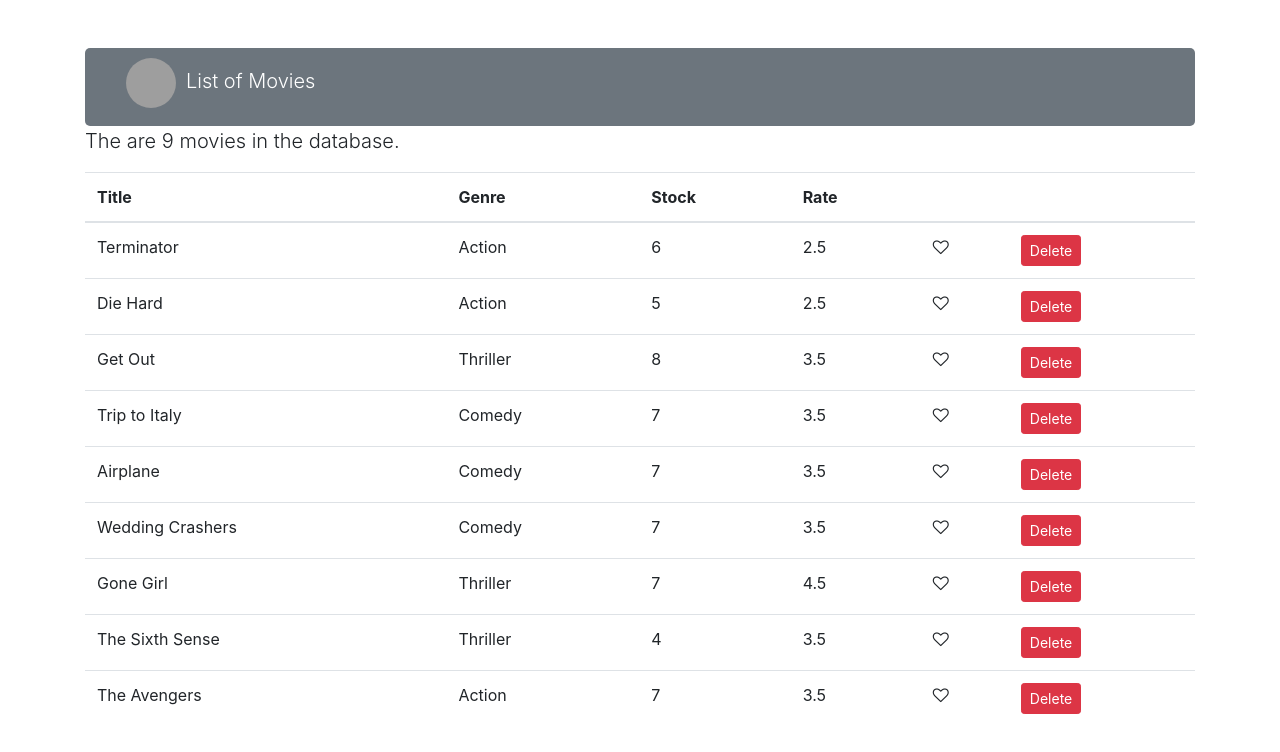
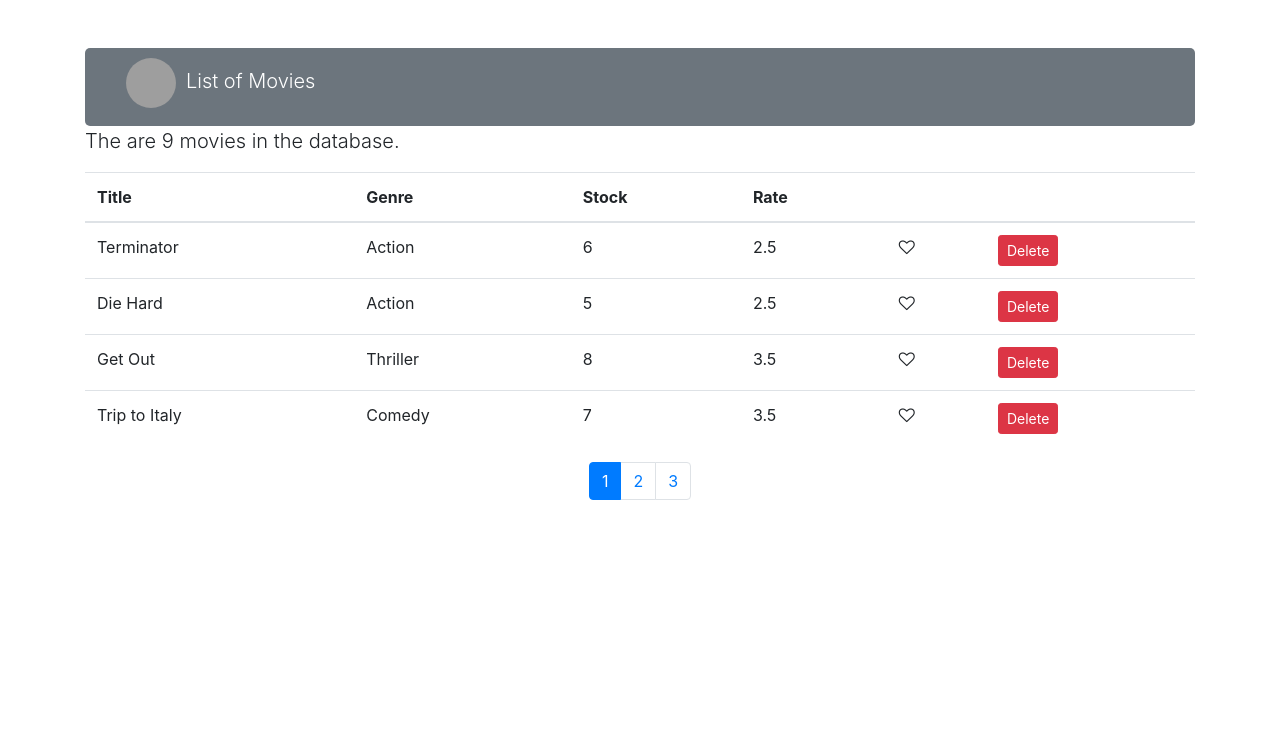
Before and after one commit to DPT-soliton/VidlyApp, a React (Create React App) app: page / in a window 1280 px wide. Shown: the top 752 px of the page. Built offline with nearby package versions, Linux system fonts and the light colour scheme; grey boxes are pictures that could not be loaded.

Commit message:
add pagination

```diff
--- a/package.json
+++ b/package.json
@@ -8,6 +8,7 @@
     "@testing-library/user-event": "^12.8.3",
     "bootstrap": "^4.6.0",
     "font-awesome": "^4.7.0",
+    "lodash": "^4.17.21",
     "react": "^17.0.2",
     "react-dom": "^17.0.2",
     "react-scripts": "4.0.3",
--- /dev/null
+++ b/src/components/common/pagination.jsx
@@ -0,0 +1,65 @@
+import React from "react";
+import _ from "lodash";
+
+const Pagination = (props) => {
+  const { items_count, page_size, onPageChange, current_page } = props;
+  console.log(current_page);
+  const page_count = Math.ceil(items_count / page_size);
+  /**[1...pagesCount] */
+
+  if (page_count === 1) return null;
+  const pages = _.range(1, page_count + 1);
+  return (
+    <nav aria-label="Page navigation example justify-content-center">
+      <ul className="pagination justify-content-center">
+        {pages.map((page) => (
+          <li className={page === current_page ? "page-item active" : "page-item"} key={page}>
+            <a className="page-link" onClick={() => onPageChange(page)}>
+              {page}
+            </a>
+          </li>
+        ))}
+      </ul>
+    </nav>
+  );
+};
+
+export default Pagination;
+
+// class Pagination extends Component {
+//   render() {
+//     return (
+//       <nav aria-label="Page navigation example justify-content-center">
+//         <ul className="pagination justify-content-center">
+//           {/* <li class="page-item">
+//                 <a class="page-link" href="#">
+//                   Previous
+//                 </a>
+//               </li> */}
+//           <li className="page-item disabled">
+//             <a className="page-link" href="# ">
+//               1
+//             </a>
+//           </li>
+//           <li className="page-item active">
+//             <a className="page-link" href="# ">
+//               2<span className="sr-only">(current)</span>
+//             </a>
+//           </li>
+//           <li className="page-item">
+//             <a className="page-link" href="# ">
+//               3
+//             </a>
+//           </li>
+//           {/* <li class="page-item">
+//                 <a class="page-link" href="#">
+//                   Next
+//                 </a>
+//               </li> */}
+//         </ul>
+//       </nav>
+//     );
+//   }
+// }
+
+// export default Pagination;
--- a/src/components/movies.jsx
+++ b/src/components/movies.jsx
@@ -1,11 +1,14 @@
 import React, { Component } from "react";
 import { getMovies } from "../services/fakeMovieService";
 import Like from "./common/like";
-// import Unliked from "./common/unlike";
+import Pagination from "./common/pagination";
+import paginate from "../utils/paginate";
 
 class Movies extends Component {
   state = {
     movies: getMovies(),
+    page_size: 4,
+    current_page: 1,
     imageUrl: "https://picsum.photos/50",
     liked: false,
   };
@@ -25,16 +28,23 @@ class Movies extends Component {
     this.setState({ movies: update_movies });
   };
 
+  handlePageChange = (page) => {
+    this.setState({ current_page: page });
+  };
+
   img_style = {
     borderRadius: 50,
     margin: 2,
   };
-
   header = {
     borderRadius: 5,
   };
 
   render() {
+    const { length: count } = this.state.movies;
+    const { current_page, page_size, movies: all_movies } = this.state;
+    const movies = paginate(all_movies, current_page, page_size);
+
     return (
       <div className="container container-fluid py-5 ">
         <nav className="navbar navbar-light bg-secondary " style={this.header}>
@@ -65,7 +75,7 @@ class Movies extends Component {
             </tr>
           </thead>
           <tbody>
-            {this.state.movies.map((m) => (
+            {movies.map((m) => (
               <tr key={m._id}>
                 <td>{m.title}</td>
                 <td>{m.genre.name}</td>
@@ -83,6 +93,7 @@ class Movies extends Component {
             ))}
           </tbody>
         </table>
+        <Pagination items_count={count} current_page={current_page} page_size={page_size} onPageChange={this.handlePageChange} />
       </div>
     );
   }
--- a/src/index.js
+++ b/src/index.js
@@ -2,6 +2,7 @@ import React from "react";
 import ReactDOM from "react-dom";
 import "./index.css";
 // import App from "./App";
+
 import reportWebVitals from "./reportWebVitals";
 import "bootstrap/dist/css/bootstrap.css";
 import "font-awesome/css/font-awesome.css";
--- /dev/null
+++ b/src/utils/paginate.js
@@ -0,0 +1,8 @@
+import _ from "lodash";
+
+export default function paginate(items, page_number, page_size){
+    const start_index = (page_number-1)*page_size;
+    return _(items).slice(start_index).take(page_size).value();
+    // _.slice(items, startIndex)
+    // _.take()
+}
```
Also changed, not shown: 1 other file (tests, documents, lock files or other folders).
